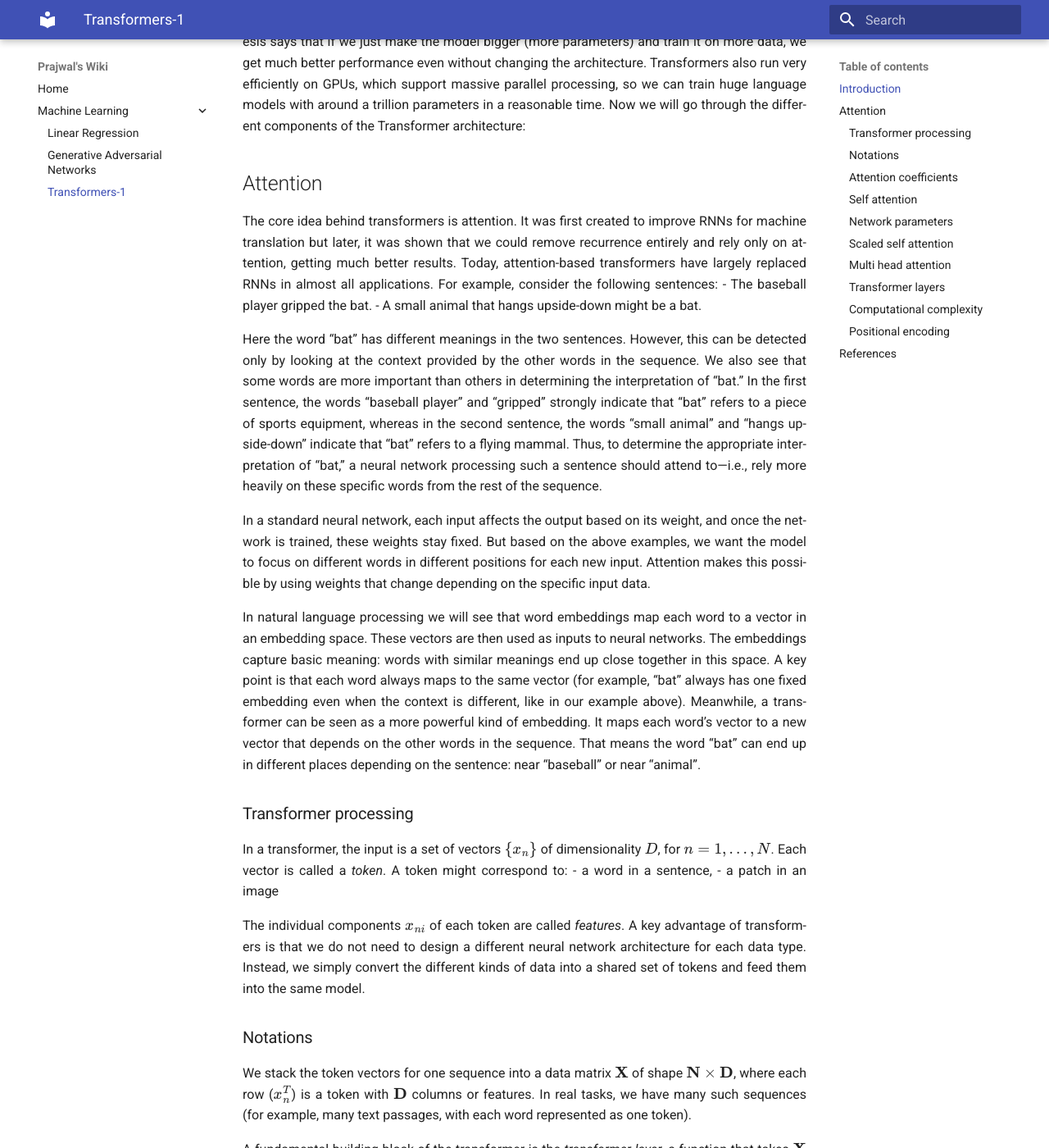
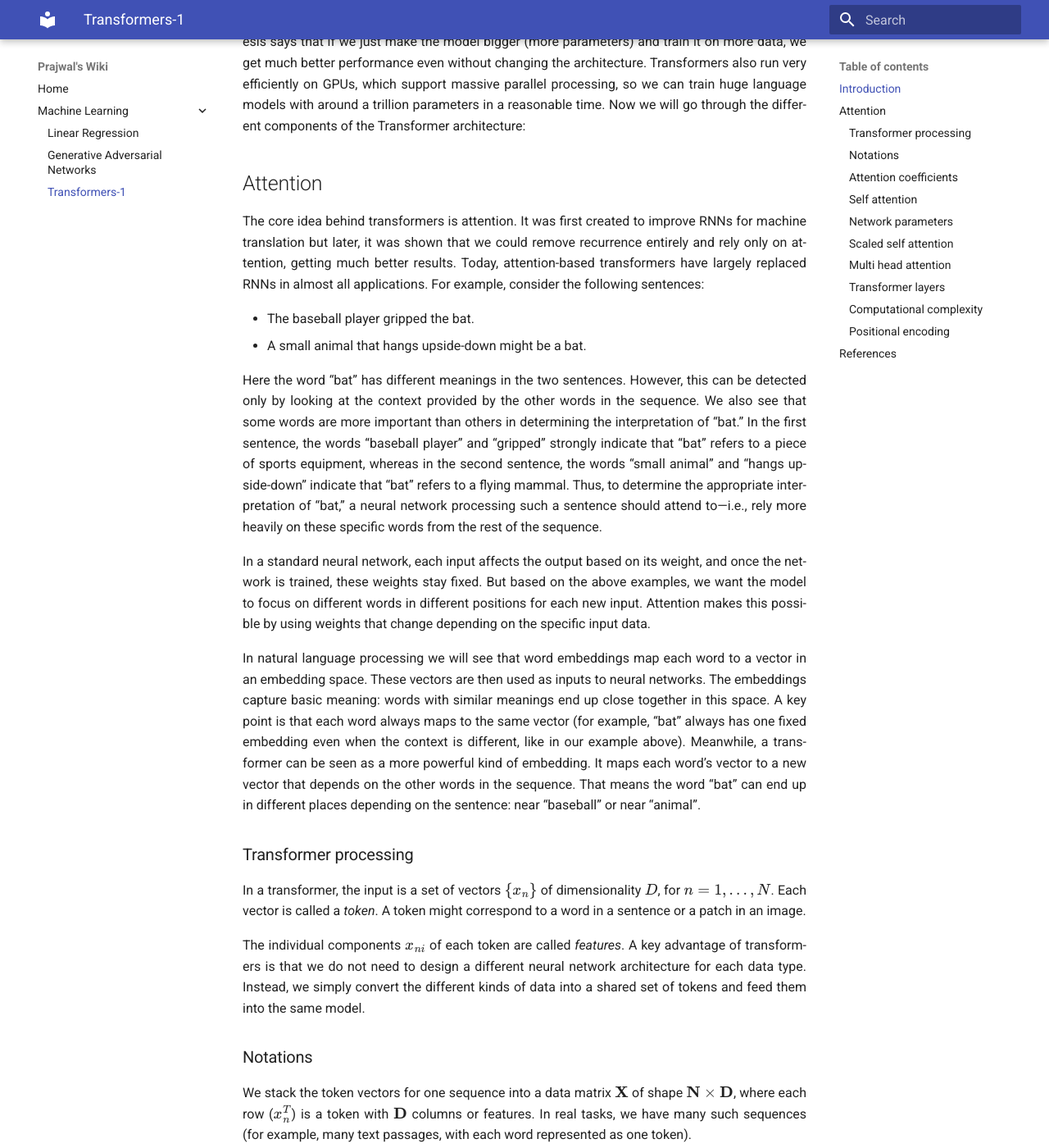
Before and after one commit to pj1911/my-wiki, an MkDocs documentation site: the page built from docs/Transformers-1.md, in a window 1280 px wide and 1400 px high, scrolled down 557 px. Shown: the whole window at 82% size. Built offline with MkDocs 1.6.1 and Material for MkDocs 9.7.7, drawn with Linux system fonts in a browser that asks for light colours.

```diff
--- a/docs/Transformers-1.md
+++ b/docs/Transformers-1.md
@@ -9,6 +9,7 @@ Transformers can also be trained in a self-supervised way on unlabeled data, whi
 
 ## Attention
 The core idea behind transformers is attention. It was first created to improve RNNs for machine translation but later, it was shown that we could remove recurrence entirely and rely only on attention, getting much better results. Today, attention-based transformers have largely replaced RNNs in almost all applications. For example, consider the following sentences:
+
 - The baseball player gripped the bat.
 - A small animal that hangs upside-down might be a bat.
 
@@ -22,9 +23,7 @@ In natural language processing we will see that word embeddings map each word to
 
 In a transformer, the input is a set of vectors \(\{x_n\}\) of dimensionality \(D\),
 for \(n = 1, \dots, N\). Each vector is called a *token*. A token might
-correspond to:
-- a word in a sentence,
-- a patch in an image
+correspond to a word in a sentence or a patch in an image.
 
 The individual components \(x_{ni}\) of each token are called *features*. A key advantage of transformers is that we do not need to design a different
 neural network architecture for each data type. Instead, we simply convert the
```
